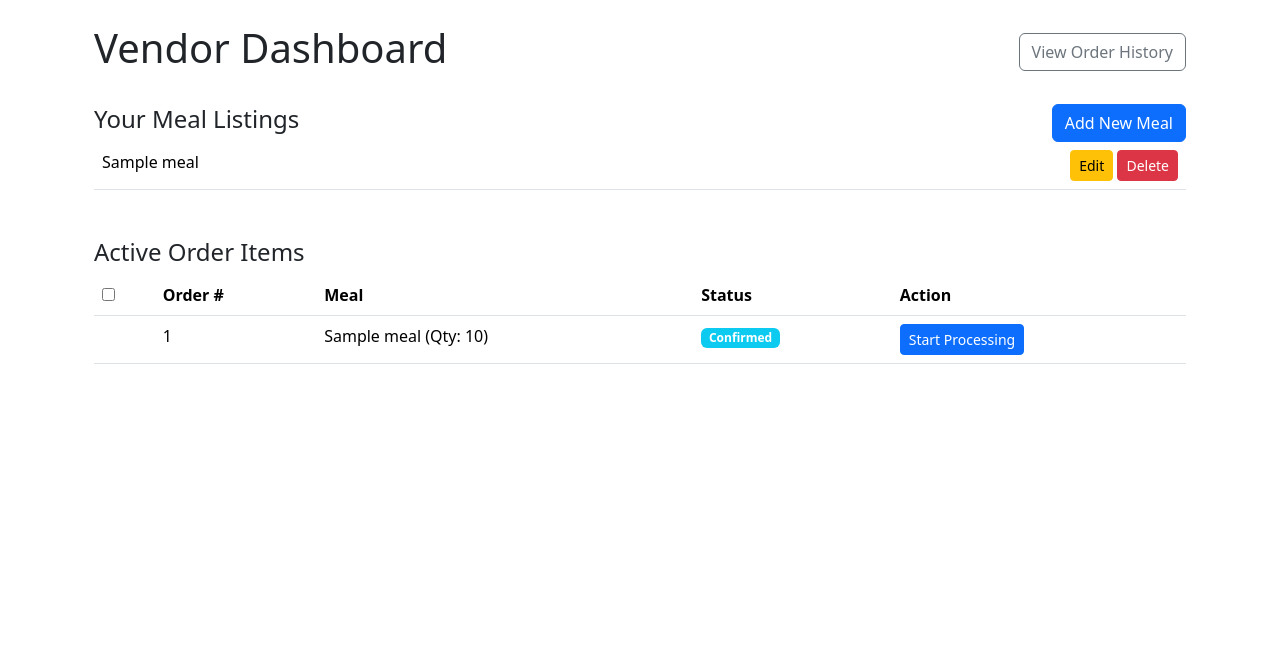
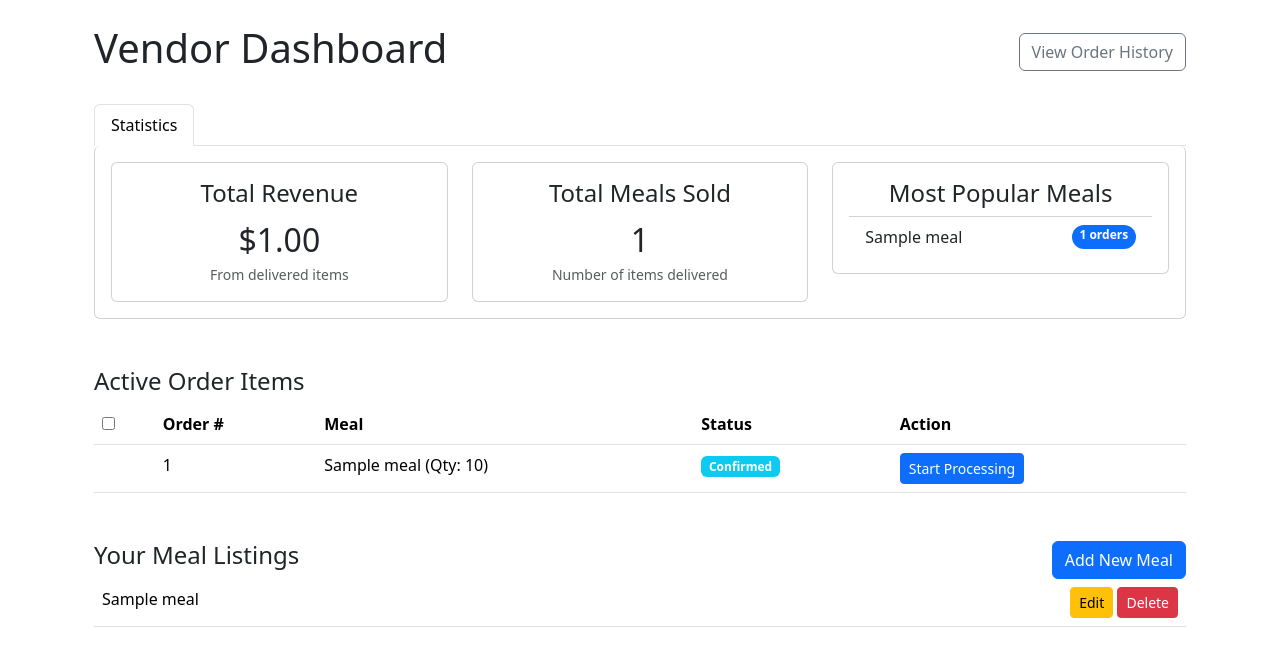
Before and after one commit to FazleRabbbiferdaus172/ScanAppetite, a Django app: template orders/templates/orders/vendor_dashboard.html in a window 1280 px wide. Shown: the part 56-722 px from the top of the page. Run offline with Django 5.2, Linux system fonts and the light colour scheme; tables that the repository leaves empty hold one stand-in row (values such as "Sample post"); the template is opened without the code that fills it: values that come from a table or form of the project are taken from there, most other values are stand-ins (such as "Sample title", 1, 10 or a date in 2020); some libraries are stand-ins or nearby versions.

Commit message:
vendor statistics updated

```diff
--- a/orders/templates/orders/vendor_dashboard.html
+++ b/orders/templates/orders/vendor_dashboard.html
@@ -7,29 +7,49 @@
             <a href="{% url 'vendor_order_history' %}" class="btn btn-outline-secondary">View Order History</a>
         </div>
 
-        <div class="mobile-cards mb-5">
-            <div class="card-header d-flex justify-content-between align-items-center">
-                <h4>Your Meal Listings</h4>
-                <a href="{% url 'meal_add' %}" class="btn btn-primary">Add New Meal</a>
-            </div>
-            <div class="card-body">
-                <table class="table">
-                    <tbody>
-                    {% for meal in meals %}
-                        <tr>
-                            <td data-label="Name">{{ meal.name }}</td>
-                            <td class="text-end">
-                                <a href="{% url 'meal_edit' meal.pk %}" class="btn btn-sm btn-warning">Edit</a>
-                                <a href="{% url 'meal_delete' meal.pk %}" class="btn btn-sm btn-danger">Delete</a>
-                            </td>
-                        </tr>
-                    {% empty %}
-                        <tr>
-                            <td>You have not added any meals yet.</td>
-                        </tr>
-                    {% endfor %}
-                    </tbody>
-                </table>
+        <ul class="nav nav-tabs" id="vendorTab" role="tablist">
+            <li class="nav-item" role="presentation">
+                <button class="nav-link active" id="stats-tab" data-bs-toggle="tab" data-bs-target="#stats-tab-pane"
+                        type="button">Statistics
+                </button>
+            </li>
+        </ul>
+
+        <div class="tab-content mb-5" id="vendorTabContent">
+            <div class="tab-pane fade show active" id="stats-tab-pane" role="tabpanel">
+                <div class="card card-body border-top-0">
+                    <div class="row">
+                        <div class="col-md-4">
+                            <div class="card text-center p-3">
+                                <h4>Total Revenue</h4>
+                                <p class="fs-2 mb-0">${{ total_revenue|floatformat:2 }}</p>
+                                <small class="text-muted">From delivered items</small>
+                            </div>
+                        </div>
+                        <div class="col-md-4">
+                            <div class="card text-center p-3">
+                                <h4>Total Meals Sold</h4>
+                                <p class="fs-2 mb-0">{{ total_meals_sold }}</p>
+                                <small class="text-muted">Number of items delivered</small>
+                            </div>
+                        </div>
+                        <div class="col-md-4">
+                            <div class="card p-3">
+                                <h4 class="text-center">Most Popular Meals</h4>
+                                <ul class="list-group list-group-flush">
+                                    {% for meal in popular_meals %}
+                                        <li class="list-group-item d-flex justify-content-between">
+                                            {{ meal.meal__name }}
+                                            <span class="badge bg-primary rounded-pill">{{ meal.order_count }} orders</span>
+                                        </li>
+                                    {% empty %}
+                                        <li class="list-group-item">No orders yet.</li>
+                                    {% endfor %}
+                                </ul>
+                            </div>
+                        </div>
+                    </div>
+                </div>
             </div>
         </div>
 
@@ -62,7 +82,9 @@
                             </td>
                             <td data-label="Order#ID">{{ item.order.id }}</td>
                             <td data-label="Meal">{{ item.meal.name }} (Qty: {{ item.quantity }})</td>
-                            <td data-label="Status"><span class="badge bg-info">{{ item.get_status_display }}</span></td>
+                            <td data-label="Status"><span
+                                    class="badge bg-info">{{ item.get_status_display }}</span>
+                            </td>
                             <td>
                                 <div class="d-flex gap-2">
                                     {% if item.status == 'READY_FOR_PICKUP' %}
@@ -96,6 +118,32 @@
                 {% endif %}
             </div>
         </div>
+        <div class="mobile-cards mt-5 mb-5">
+            <div class="card-header d-flex justify-content-between align-items-center">
+                <h4>Your Meal Listings</h4>
+                <a href="{% url 'meal_add' %}" class="btn btn-primary">Add New Meal</a>
+            </div>
+            <div class="card-body">
+                <table class="table">
+                    <tbody>
+                    {% for meal in meals %}
+                        <tr>
+                            <td data-label="Name">{{ meal.name }}</td>
+                            <td class="text-end">
+                                <a href="{% url 'meal_edit' meal.pk %}" class="btn btn-sm btn-warning">Edit</a>
+                                <a href="{% url 'meal_delete' meal.pk %}"
+                                   class="btn btn-sm btn-danger">Delete</a>
+                            </td>
+                        </tr>
+                    {% empty %}
+                        <tr>
+                            <td>You have not added any meals yet.</td>
+                        </tr>
+                    {% endfor %}
+                    </tbody>
+                </table>
+            </div>
+        </div>
     </div>
 {% endblock %}
 
```
Also changed, not shown: orders/views.py (+24 -0 lines).
